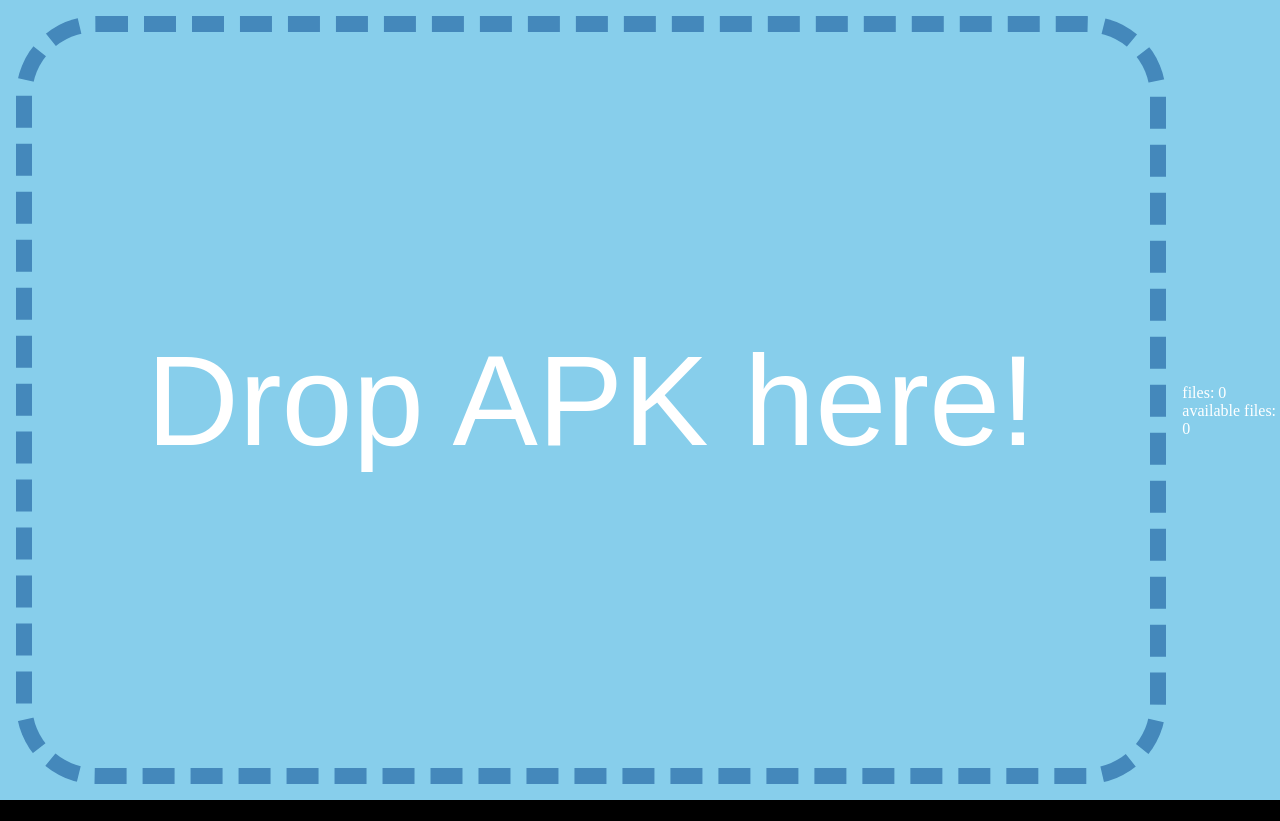
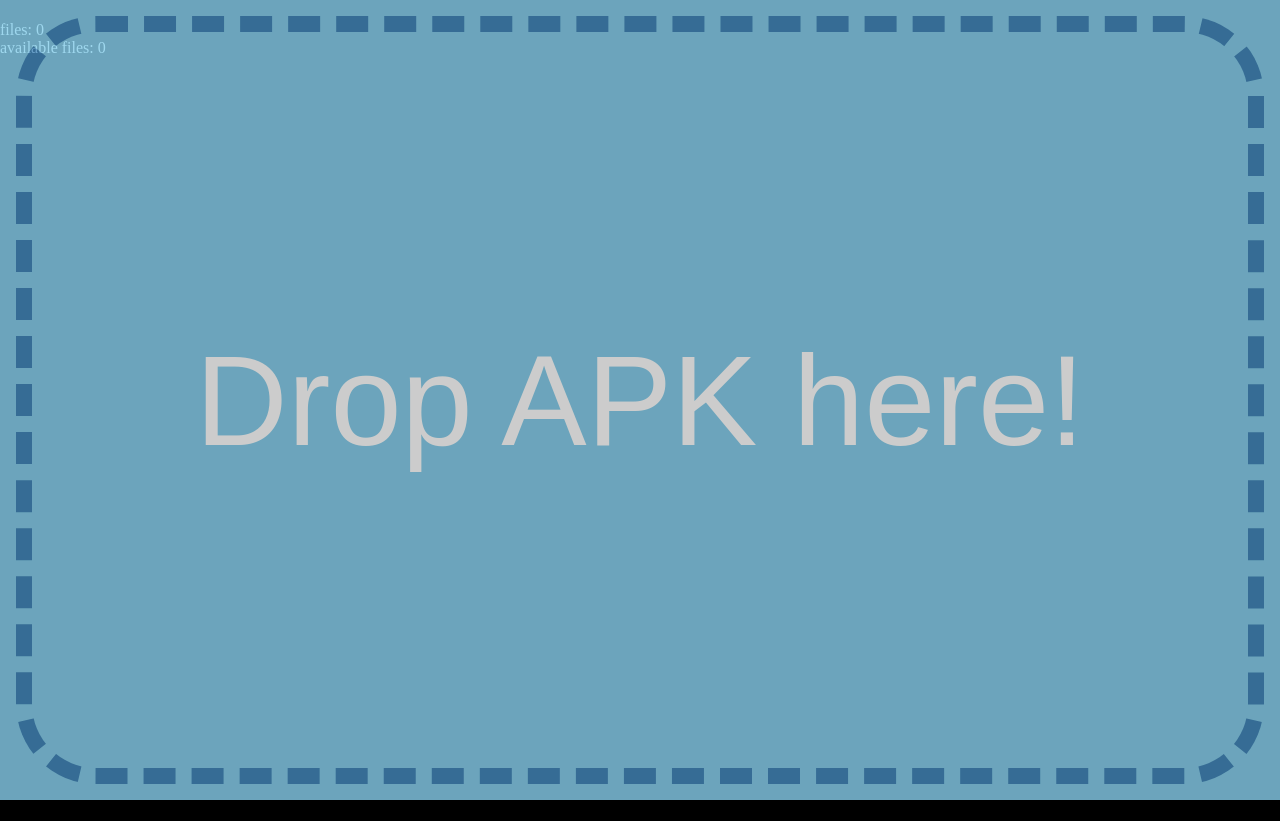
Before and after one commit to mablay/sky-browser, a Nuxt app: page /storage in a window 1280 px wide. Before the commit the page ends 800 px from the top, so only its background shows below. Built offline with nearby package versions, Linux system fonts and the light colour scheme.

Commit message:
separation of concern: drop-zone

```diff
--- a/components/drop-overlay.vue
+++ b/components/drop-overlay.vue
@@ -1,7 +1,9 @@
 <template>
-  <div class="page">
-    <div ref="dropZoneRef" class="dropZone" :class="dropAcceptance">
-      <span class="dropText">{{ dropText }}</span>
+  <div v-show="showState" class="overlay">
+    <div class="page">
+      <div ref="dropZoneRef" class="dropZone" :class="dropAcceptance">
+        <span class="dropText">{{ dropText }}</span>
+      </div>
     </div>
   </div>
 </template>
@@ -14,26 +16,59 @@ const emit = defineEmits<{
 }>()
 
 export interface DropOverlayProps {
+  /** optional mime type of acceptable files.
+   * Use `accept` and `reject` props to show validation response text */
   type?: string
+  /** file drop indicator text */
+  prompt: string
+  /** file drop acceptable indicator text */
+  accept: string
+  /** file drop rejected indicator text */
+  reject: string
+  /**
+   * controls when to show this overlay.
+   * hide: Prevents the overlay from being displayed.
+   * show: Forces the overlay to be displayed.
+   * auto: The overlay will be displayed while a file is dragged across the window. (default)
+   */
+  show: 'hide' | 'auto' | 'show'
 }
-const props = withDefaults(defineProps<DropOverlayProps>(), {})
+const props = withDefaults(defineProps<DropOverlayProps>(), {
+  prompt: 'Drop File',
+  accept: 'OK',
+  reject: 'Invalid!',
+  show: 'auto'
+})
 
+/* --- refs --- */
 const dropZoneRef = ref<HTMLDivElement>()
+const dropAcceptance = ref<'dropWait'|'dropAccept'|'dropDeny'>('dropWait')
+/** tracks if the overlay should be shown if `props.show = auto` */
+const autoShow = ref(false)
+
+/* --- computed --- */
+const dropText = computed(() => {
+  if (dropAcceptance.value === 'dropWait') return props.prompt
+  if (dropAcceptance.value === 'dropAccept') return props.accept
+  return props.reject
+})
+
+/* --- functions --- */
+useEventListener(document, 'dragenter', () => autoShow.value = true)
+const showState = computed(() => {
+  if (props.show === 'hide') return false
+  if (props.show === 'show') return true
+  return autoShow.value
+})
 
 async function onDrop(files: File[] | null) {
+  autoShow.value = false
   dropAcceptance.value = 'dropWait'
   if (files === null) return
   if (!checkDropAcceptance(files.map(file => file.type))) return
   const file = files[0]
   emit('file', file)
 }
-
-const dropAcceptance = ref<'dropWait'|'dropAccept'|'dropDeny'>('dropWait')
-const dropText = computed(() => {
-  if (dropAcceptance.value === 'dropWait') return 'Drop APK here!'
-  if (dropAcceptance.value === 'dropAccept') return '✅'
-  return 'Not an APK! ❌'
-})
 
 useDropZone(dropZoneRef, {
   onDrop,
@@ -57,6 +92,16 @@ function checkDropAcceptance (files: readonly string[]) {
 </script>
 
 <style scoped>
+.overlay {
+  position: absolute;
+  left: 0;
+  top: 0;
+  width: 100vw;
+  height: 100vh;
+  background-color: #87ceeb;
+  opacity: 0.8;
+  overflow: hidden;
+}
 .page {
   height: 100vh;
   width: 100vw;
--- a/pages/storage.vue
+++ b/pages/storage.vue
@@ -1,17 +1,19 @@
 <template>
-  <div class="page">
   <drop-overlay
-      @file="apkStore.open"
+    @file="apk.open"
     type="application/vnd.android.package-archive"
+    prompt='Drop APK here!'
+    accept="✅"
+    reject="Not an APK! ❌"
+    :show="apk.fileDropRequired ? 'show' : 'auto'"
   />
   <div>
-      <h1>{{ apkStore.fileId }}</h1>
+    <h1>{{ apk.fileId }}</h1>
     <div>
-        files: {{ apkStore.files.length }}
+      files: {{ apk.files.length }}
     </div>
     <div>
-        available files: {{ apkStore.availableFiles.length }}
-      </div>
+      available files: {{ apk.availableFiles.length }}
     </div>
   </div>
 </template>
@@ -19,20 +21,9 @@
 <script setup lang="ts">
 import { useApkStore } from '~/store/apk-store'
 
-const apkStore = useApkStore()
+const apk = useApkStore()
 
 </script>
 
 <style scoped>
-.page {
-  height: 100vh;
-  width: 100vw;
-  background-color: skyblue;
-  overflow: hidden;
-  display: flex;
-  flex-flow: row nowrap;
-  align-items: center;
-  justify-content: center;
-}
-
 </style>
--- a/store/apk-store.ts
+++ b/store/apk-store.ts
@@ -1,19 +1,22 @@
 import { apkFromFile, apkFromIdb, clearCache, type APK, fileHash, getApkId } from "~/lib/apk/apk-cache"
 
 export const useApkStore = defineStore('apkStore', () => {
+  /**
+   * indicates that the store requires data
+   * unavailable in the cache and the user
+   * is supposed to drop the according file
+   * to provide data.
+   *
+   * Typical use cases:
+   *  - Empty cache
+   *  - User wants to access a particular uncached resource
+   */
+  const fileDropRequired = ref(false)
   /** id of the currently used APK */
   const fileId = ref(getApkId())
   const apk = ref<APK>({})
   /** indicating the presence of a dropped APK file */
   const usingFile = ref(false)
-
-  apkFromIdb().then(value => apk.value = value)
-
-  async function open (file: File) {
-    apk.value = await apkFromFile(file, apk.value)
-    usingFile.value = true
-    fileId.value = fileHash(file)
-  }
 
   const files = computed(() => Object.keys(apk.value))
   const availableFiles = computed(() => {
@@ -23,7 +26,20 @@ export const useApkStore = defineStore('apkStore', () => {
       .map(entry => entry.filename)
   })
 
+  apkFromIdb().then(value => {
+    apk.value = value
+    fileDropRequired.value = (availableFiles.value.length === 0)
+  })
+
+  async function open (file: File) {
+    fileDropRequired.value = false
+    apk.value = await apkFromFile(file, apk.value)
+    usingFile.value = true
+    fileId.value = fileHash(file)
+  }
+
   return {
+    fileDropRequired,
     fileId,
     apk,
     files,
```
Lines whose indentation alone changed are shown as unchanged.
